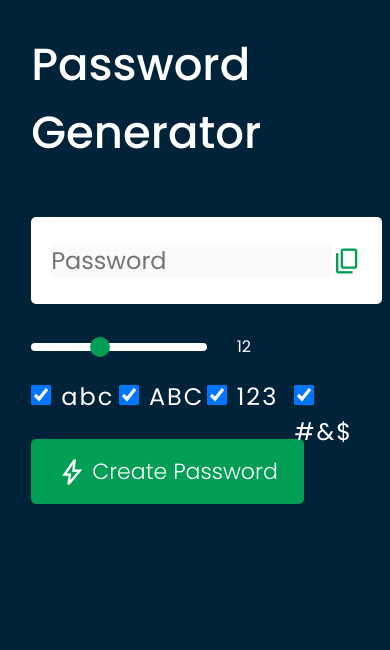
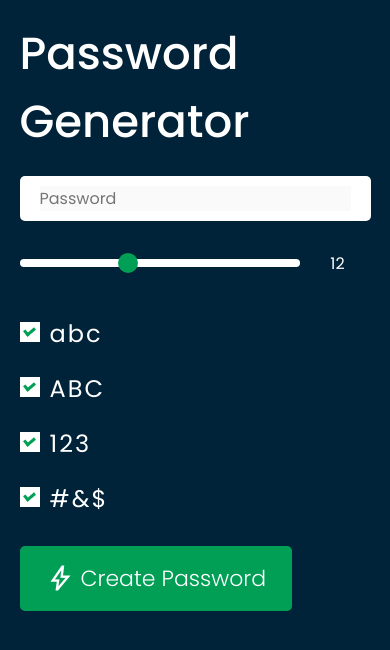
Before and after one commit to hihi69/password_generator2, a plain HTML site: page index.html in a window 390 px wide. Drawn offline with nearby package versions, Linux system fonts and the light colour scheme.

Commit message:
・チェックボックスのデザイン変更 ・レスポンシブ対応 目標の完成に到達

```diff
--- a/main.js
+++ b/main.js
@@ -1,6 +1,6 @@
       /* パスワードジェネレーター */
       let passBox = document.getElementById("passBox");
-      /* const length = 12; */
+
       let upperCase = document.getElementById("upperCase");
       let lowerCase = document.getElementById("lowerCase");
       let number = document.getElementById("number");
@@ -14,8 +14,7 @@
       const allNumbers = "0123456789";
       const allSymbols = "@#$^&*()_+~|{}[],./-=";
 
-/*       const allChars = upperChars + lowerChars + allNumbers + allSymbols;
- */
+
       // スライダー
       sliderValue.textContent = inputSlider.value;
       inputSlider.addEventListener("input", () => {
--- a/style.css
+++ b/style.css
@@ -7,25 +7,31 @@
   box-sizing: border-box;
 }
 
+:root {
+  --bg-color: #002339;
+  --main-color: #fff;
+  --second-color: #019f55;
+}
+
 ul li {
   list-style: none;
 }
 
 body {
-  background: #002339;
-  color: #fff;
+  background: var(--bg-color);
+  color: var(--main-color);
 }
 
 .container {
-  margin: 8%;
+  margin: 5%;
   width: 90%;
   max-width: 700px;
 }
 .display {
   width: 100%;
-  margin-top: 50px;
+  margin-top: 40px;
   margin-bottom: 30px;
-  background: #fff;
+  background: var(--main-color);
   color: #333;
   display: flex;
   align-items: center;
@@ -50,21 +56,16 @@ body {
 }
 
 .display span {
-  color: #019f55;
+  color: var(--second-color);
   cursor: pointer;
   font-size: 30px;
-}
-
-.container button img {
-  width: 28px;
-  margin-right: 10px;
 }
 
 .container button {
   border: 0;
   outline: 0;
-  background: #019f55;
-  color: #fff;
+  background: var(--second-color);
+  color: var(--main-color);
   font-size: 22px;
   font-weight: 300;
   display: flex;
@@ -102,7 +103,7 @@ body {
 
 /* バーデザイン */
 .container input[type="range"]::-webkit-slider-runnable-track {
-  background: #fff;
+  background: var(--main-color);
   height: 8px;
   border-radius: 8px;
 }
@@ -140,7 +141,59 @@ form ul li input {
   margin-right: 10px;
 }
 
+form ul li input,
+label {
+  cursor: pointer;
+}
+
 form input[type="checkbox"] {
+  position: relative;
   width: 20px;
   height: 20px;
+  background-color: var(--main-color);
+  -webkit-appearance: none;
+  -moz-appearance: none;
+  appearance: none;
 }
+
+form input[type="checkbox"]:checked:before {
+  position: absolute;
+  top: 3px;
+  left: 6px;
+  transform: rotate(50deg);
+  width: 4px;
+  height: 8px;
+  border-right: 3px solid var(--second-color);
+  border-bottom: 3px solid var(--second-color);
+  content: "";
+}
+
+/* レスポンシブ */
+@media (max-width: 520px) {
+  .container {
+    margin: 5%;
+    width: 90%;
+  }
+  .display {
+    margin-top: 20px;
+    padding: 10px 20px;
+  }
+  .display input {
+    font-size: 16px;
+  }
+  .display span {
+    display: none;
+  }
+  .container input[type="range"] {
+    width: 80%;
+  }
+  form ul {
+    display: inline-block;
+  }
+  form ul li {
+    margin-top: 20px;
+  }
+  .container button {
+    margin-top: 200px;
+  }
+}
```
